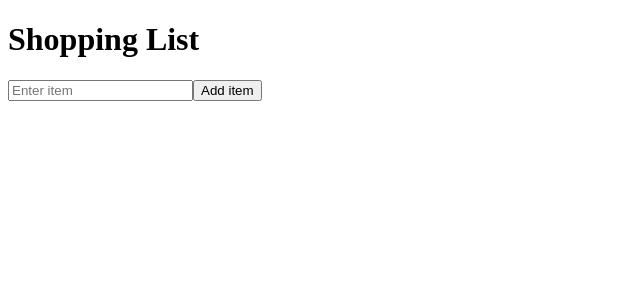
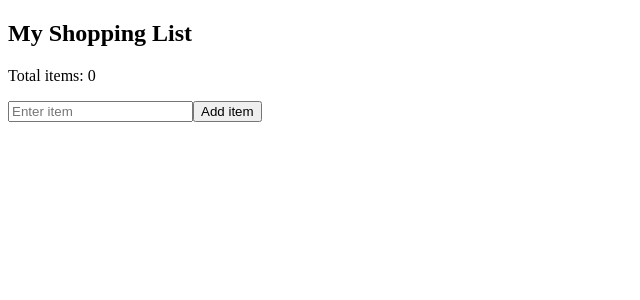
Before and after one commit to acleland/adv-react-shopping-list, a React app: page / in a window 1280 px wide. Shown: the top 300 px of the page, without its empty margins (0-640 px from the left). Built offline with nearby package versions, Linux system fonts and the light colour scheme; the HTML template or start-up script is replaced by a standard one.

Commit message:
added header

```diff
--- a/src/App.jsx
+++ b/src/App.jsx
@@ -1,6 +1,7 @@
 import { useReducer, useState } from 'react';
 import ListItem from './components/ListItem';
 import { useListContext } from './context/ListContext';
+import Header from './components/Header';
 
 export default function App() {
   const { ACTIONS, list, dispatch } = useListContext();
@@ -15,7 +16,7 @@ export default function App() {
 
   return (
     <>
-      <h1>Shopping List</h1>
+      <Header />
       <form onSubmit={handleSubmit}>
         <input
           value={item}
--- /dev/null
+++ b/src/components/Header.jsx
@@ -0,0 +1,12 @@
+import React from 'react';
+import { useListContext } from '../context/ListContext';
+
+export default function Header() {
+  const { list } = useListContext();
+  return (
+    <div>
+      <h2>My Shopping List</h2>
+      <p>Total items: {list.length}</p>
+    </div>
+  );
+}
```
